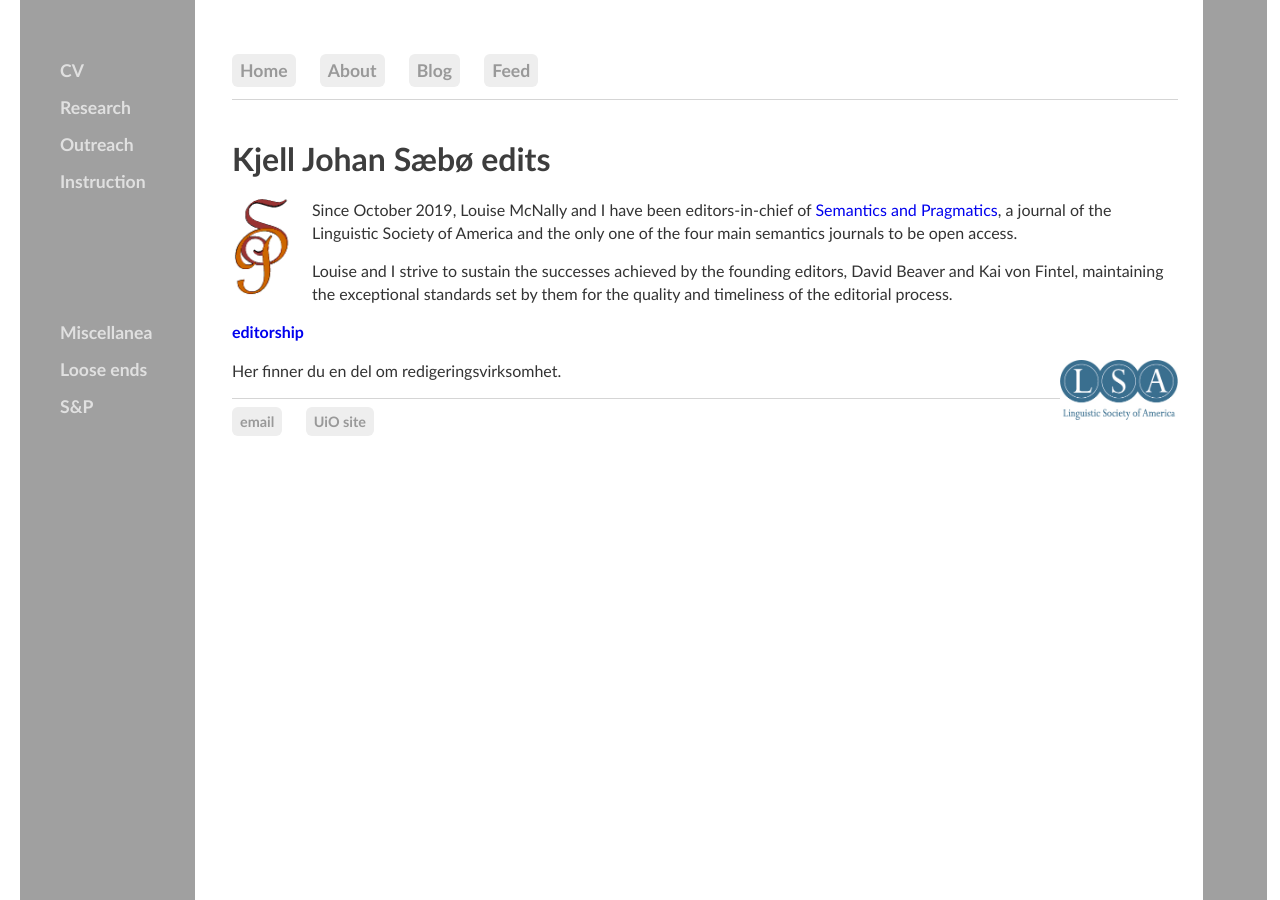
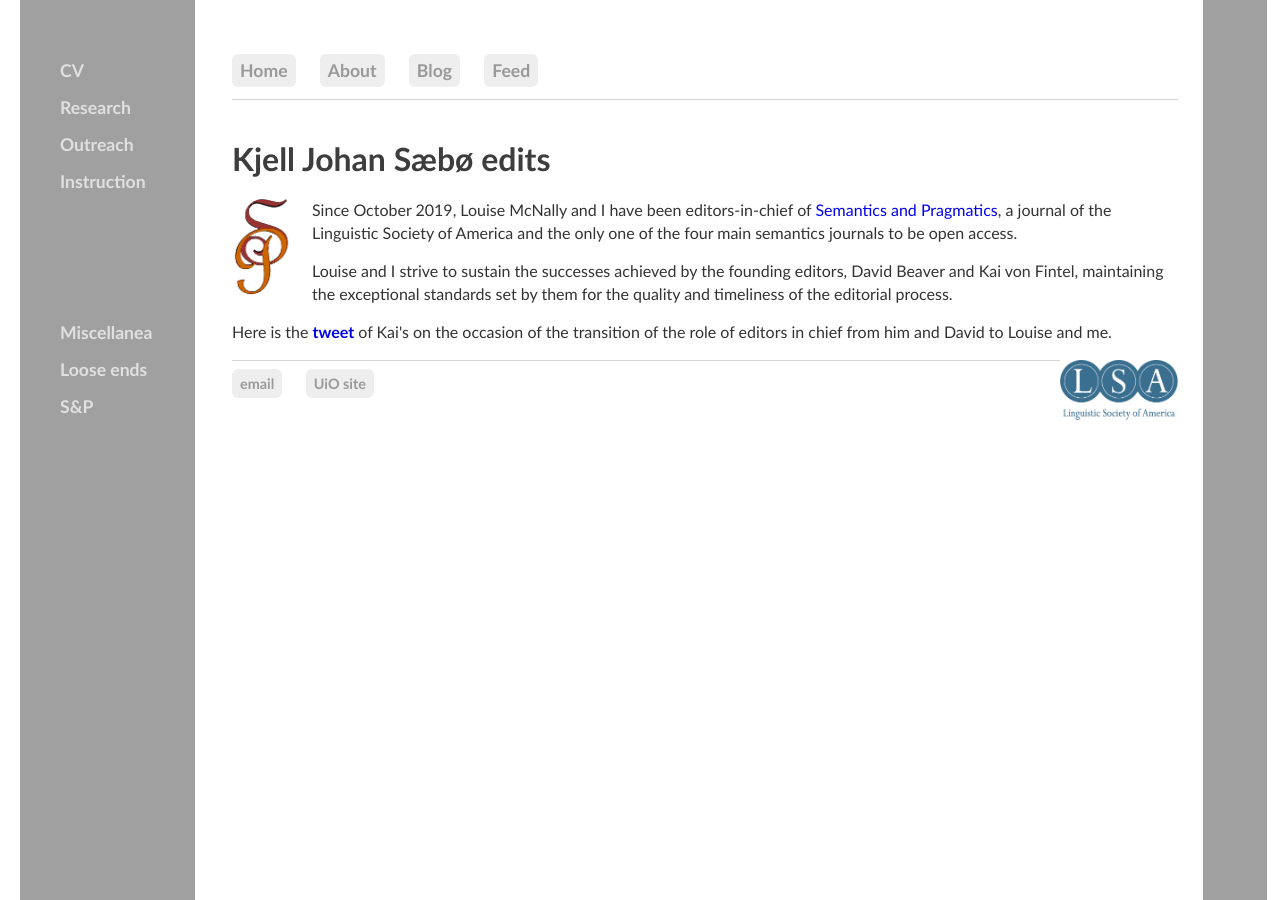
Before and after one commit to kjelljs/kjelljs.github.io, a Jekyll site: the page built from editorship/index.html, in a window 1280 px wide. Built offline with Jekyll 4.4.1, drawn with Linux system fonts in a browser that asks for light colours.

Commit message:
Update index.html

```diff
--- a/editorship/index.html
+++ b/editorship/index.html
@@ -7,8 +7,8 @@ title: Kjell Johan edits
 	<div style="width:80px; float:left;"><a href="https://semprag.org/index.php/sp/index"><img style="height:96px;" src="/pics/sp1.gif"></a></div>
 	<p>Since October 2019, Louise McNally and I have been editors-in-chief of <a href="https://semprag.org/index.php/sp/index">Semantics and Pragmatics</a>, a journal of the Linguistic Society of America and the only one of the four main semantics journals to be open access.</p>
 	<p>Louise and I strive to sustain the successes achieved by the founding editors, David Beaver and Kai von Fintel, maintaining the exceptional standards set by them for the quality and timeliness of the editorial process.</p>
-	<p><a href="http://kjelljs.github.io/pdf/Finteltweet.pdf"><b>editorship</b></a></p>
+	<p>Here is the <a href="http://kjelljs.github.io/pdf/Finteltweet.pdf"><b>tweet</b></a> of Kai's on the occasion of the transition of the role of editors in chief from him and David to Louise and me.</p>
 	<div style="float:right;"><a href="https://www.linguisticsociety.org"><img style="height:60px;" src="/pics/LSAlogocmykWEB.jpg"></a></div>
-	<p>Her finner du en del om redigeringsvirksomhet.</p>
+
 
 </div><!-- /.blurb -->
```
